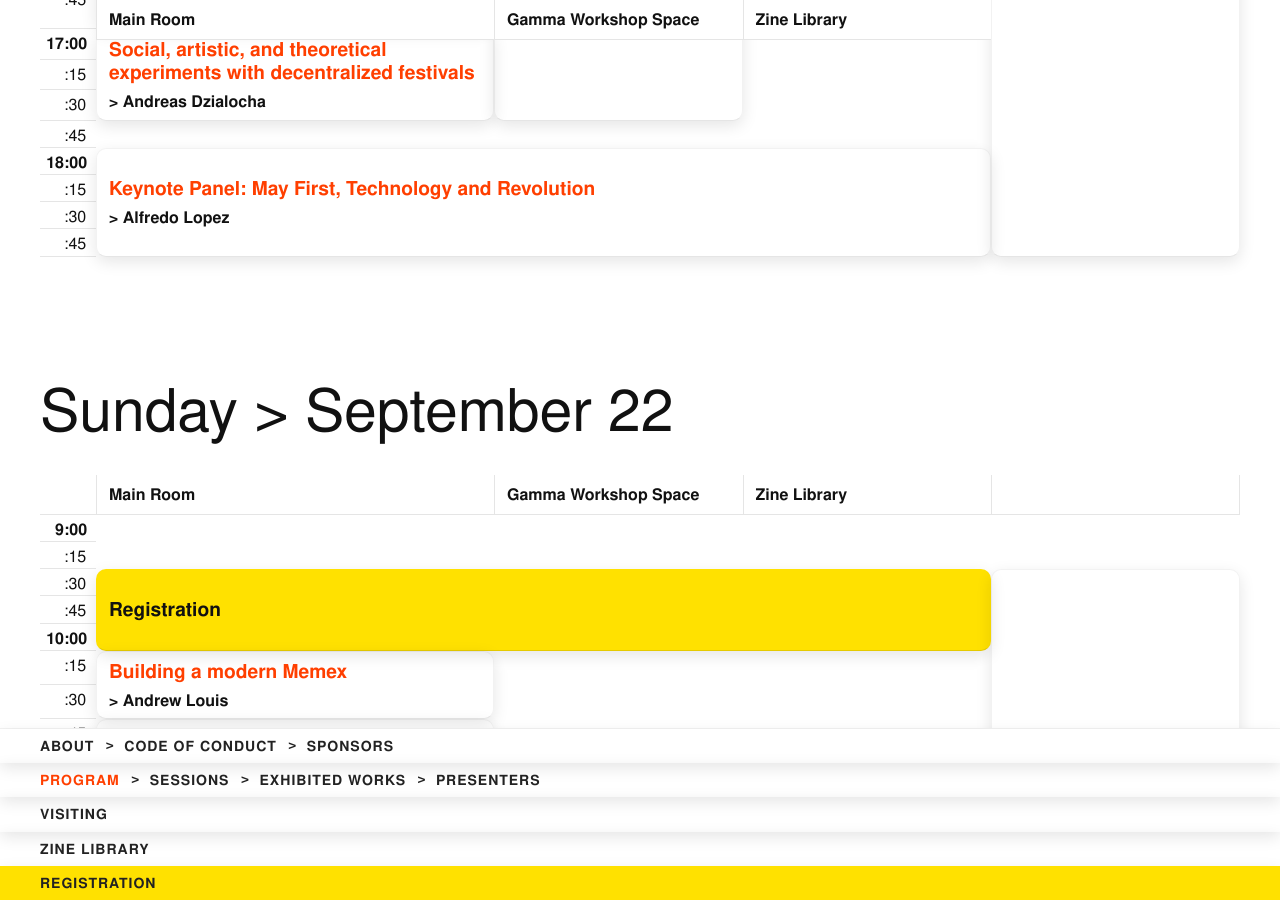
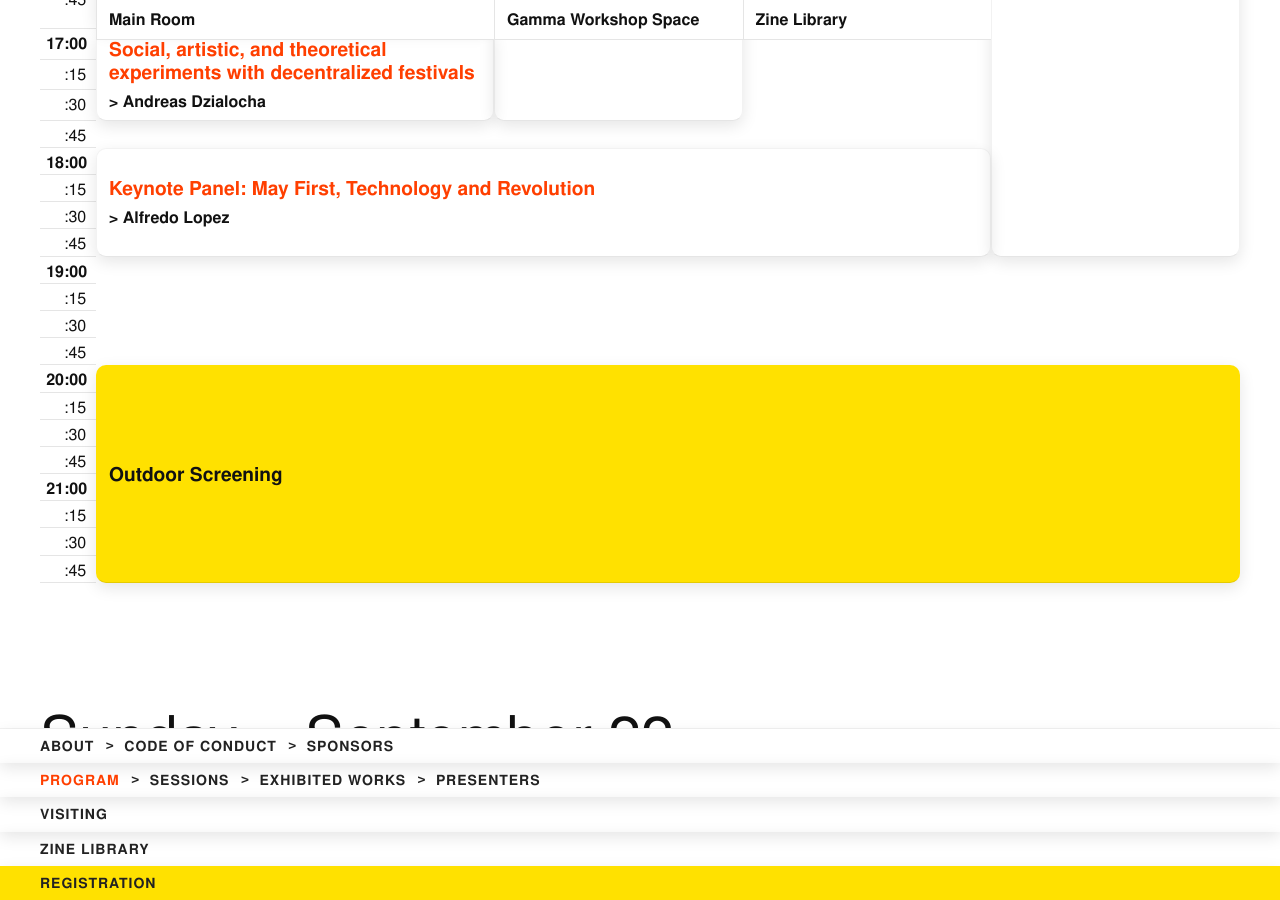
Before and after one commit to ournetworks/ournetworks.ca, a Jekyll site: the page built from program.md, in a window 1280 px wide and 900 px high, scrolled down 2839 px. Built offline with Jekyll 4.4.1, drawn with Linux system fonts in a browser that asks for light colours.

Commit message:
add placeholder screening to schedule

```diff
--- a/_data/sessions.yml
+++ b/_data/sessions.yml
@@ -385,6 +385,12 @@
     presenterID:
       - alfredo
 
+  - sessionID: 19996
+    title: "Outdoor Screening"
+    sessionType: "orga"
+    date: 2019-09-21
+    length: 1.5
+
   - sessionID: 19997
     title: "Lightning talks"
     sessionType: "orga"
--- a/program.md
+++ b/program.md
@@ -374,6 +374,55 @@ fullWidth: true
   <td></td>
   <td>:45</td>
 </tr>
+<tr>
+  <td>19</td>
+  <td>:00</td>
+</tr>
+<tr>
+  <td></td>
+  <td>:15</td>
+</tr>
+<tr>
+  <td></td>
+  <td>:30</td>
+</tr>
+<tr>
+  <td></td>
+  <td>:45</td>
+</tr>
+<tr>
+  <td>20</td>
+  <td>:00</td>
+  <td colspan="4" rowspan="8" class="session-block session-{% include session-type.html session-id=19996 %}">{% include session.html year=2019 session-id=19996 %}</td>
+</tr>
+<tr>
+  <td></td>
+  <td>:15</td>
+</tr>
+<tr>
+  <td></td>
+  <td>:30</td>
+</tr>
+<tr>
+  <td></td>
+  <td>:45</td>
+</tr>
+<tr>
+  <td>21</td>
+  <td>:00</td>
+</tr>
+<tr>
+  <td></td>
+  <td>:15</td>
+</tr>
+<tr>
+  <td></td>
+  <td>:30</td>
+</tr>
+<tr>
+  <td></td>
+  <td>:45</td>
+</tr>
 </tbody>
 </table>
 
```
